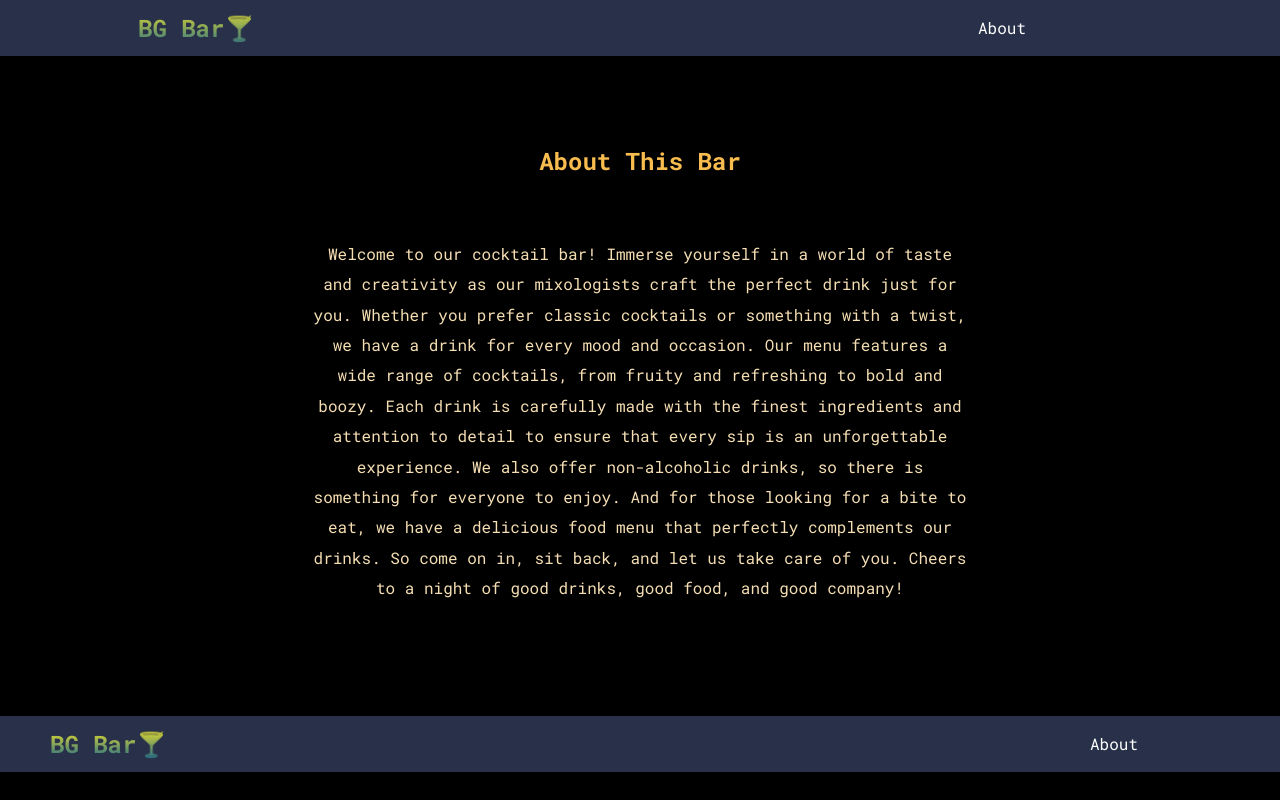
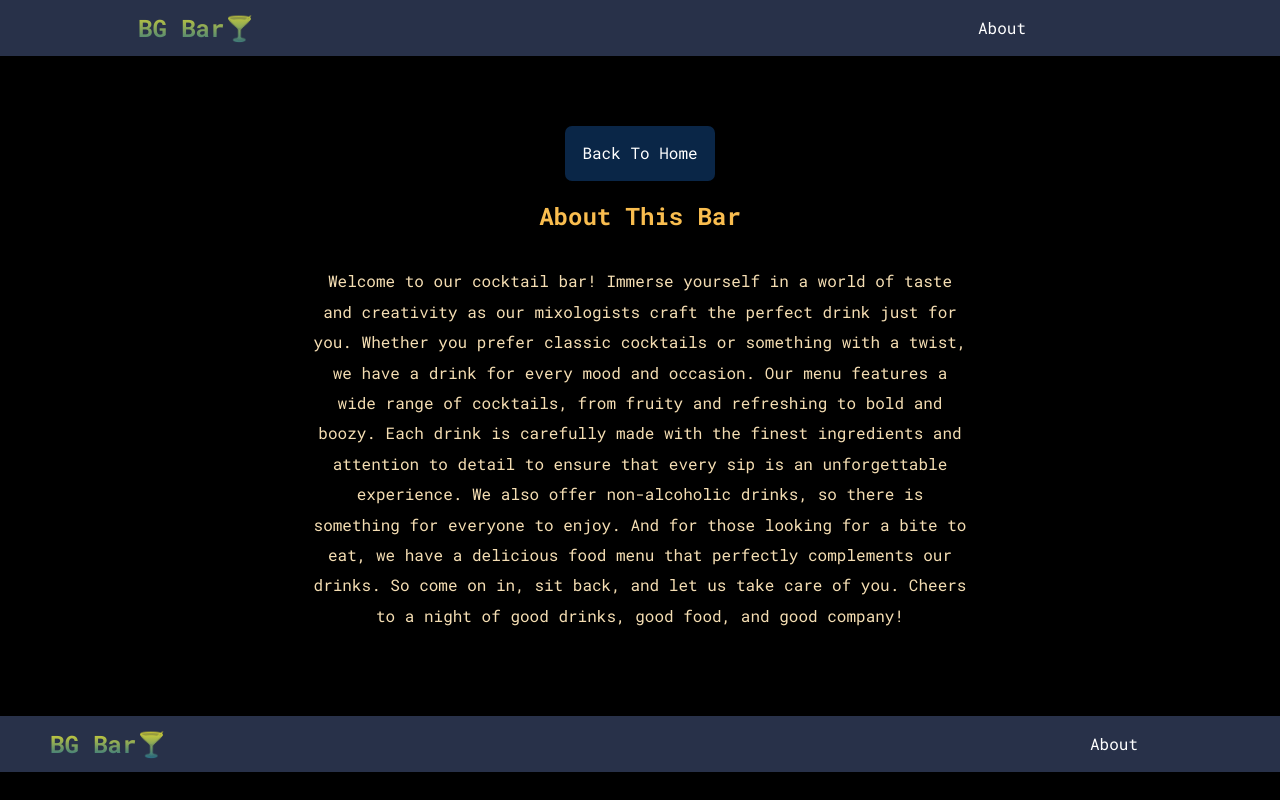
Before and after one commit to gregorybv/coctail-bar-app, a React (Create React App) app: page /about in a window 1280 px wide. Built offline with nearby package versions, Linux system fonts and the light colour scheme.

Commit message:
new edits

```diff
--- a/src/Pages/About/About.js
+++ b/src/Pages/About/About.js
@@ -1,10 +1,17 @@
-import React from "react";
-import './about.css'
+import React from "react"
+import "./about.css"
+import { useNavigate } from "react-router-dom"
 
 const About = () => {
+  const navigate = useNavigate()
+
   return (
-    <div className="about container">
-      <h2 className="about__title">About This Bar</h2>
+    <div className='about container'>
+      <button className='about__btn' onClick={() => navigate(-1)}>
+        Back To Home
+      </button>
+
+      <h2 className='about__title'>About This Bar</h2>
       <p className='about__text'>
         Welcome to our cocktail bar! Immerse yourself in a world of taste and
         creativity as our mixologists craft the perfect drink just for you.
@@ -20,7 +27,7 @@
         company!
       </p>
     </div>
-  );
-};
+  )
+}
 
-export default About;
+export default About
```
